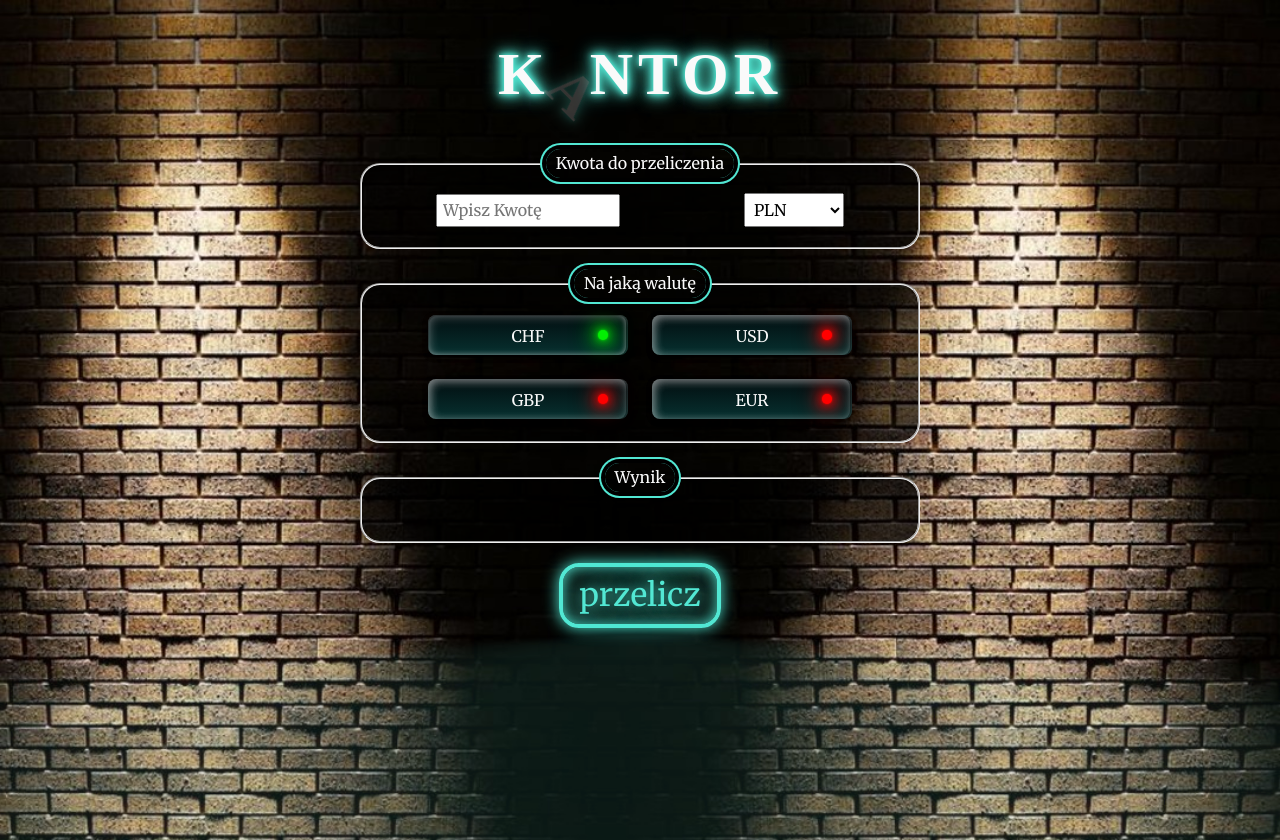
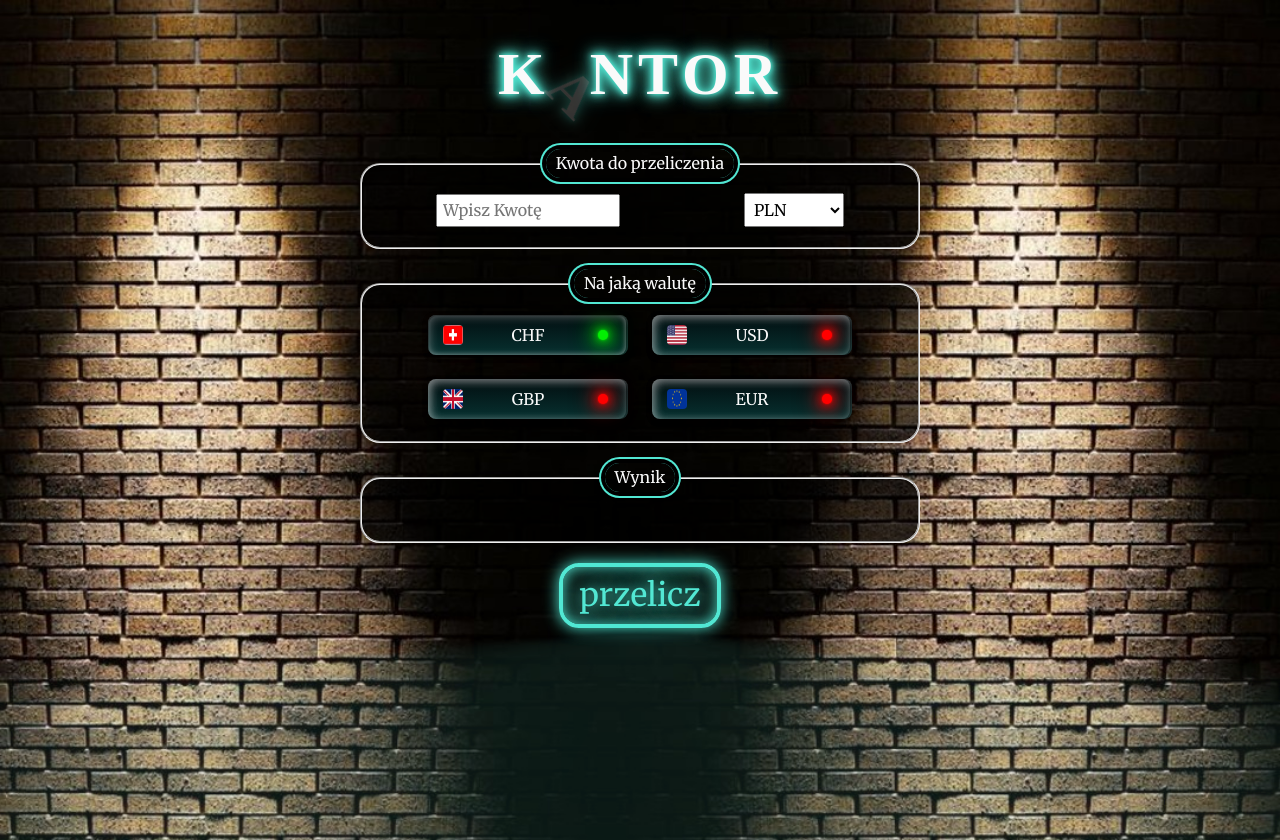
Before and after one commit to Krzysztof-Jaczewski/currency-converter-react, a React (Create React App) app: page / in a window 1280 px wide. Built offline with nearby package versions, Linux system fonts and the light colour scheme; a web font is replaced by a local one.

Commit message:
added flags to radiobuttons, and styles

```diff
--- a/src/Component/RadioCheck/index.js
+++ b/src/Component/RadioCheck/index.js
@@ -19,6 +19,7 @@ export const RadioCheck = ({ currencies, setTargetCurrencyId, selectedCurrencyId
                 <span
                     className="form__radioSpan"
                 >
+                    {currency.flag}
                     {currency.name}
                 </span>
             </label>
--- a/src/Component/RadioCheck/style.css
+++ b/src/Component/RadioCheck/style.css
@@ -22,6 +22,9 @@
     height: 100%;
     border-radius: 20px;
     background-color: transparent;
+    display: flex;
+    align-items: center;
+    justify-content: center;
 }
 
 .form__radioSpan::before {
@@ -33,9 +36,6 @@
     height: 99%;
     border-radius: 8px;
     box-shadow: 0 2px 5px rgba(0, 0, 0, 0.5), inset 2px 2px 10px rgba(255, 255, 255, 0.3);
-    display: flex;
-    justify-content: center;
-    align-items: center;
     font-size: 22px;
     font-weight: 500;
 }
@@ -72,3 +72,11 @@
     background-color: rgb(3, 238, 3);
     box-shadow: 0 0 2px rgb(3, 238, 3), 0 0 10px rgb(3, 238, 3), 0 0 15px rgb(3, 238, 3), 0 0 20px rgb(3, 238, 3), 0 0 25px rgb(3, 238, 3), 0 0 30px rgb(3, 238, 3);
 }
+
+.flag{
+    position: absolute;
+    width: 20px;
+    height: 20px;
+    border-radius: 20%;
+    left: 15px;
+}
```
